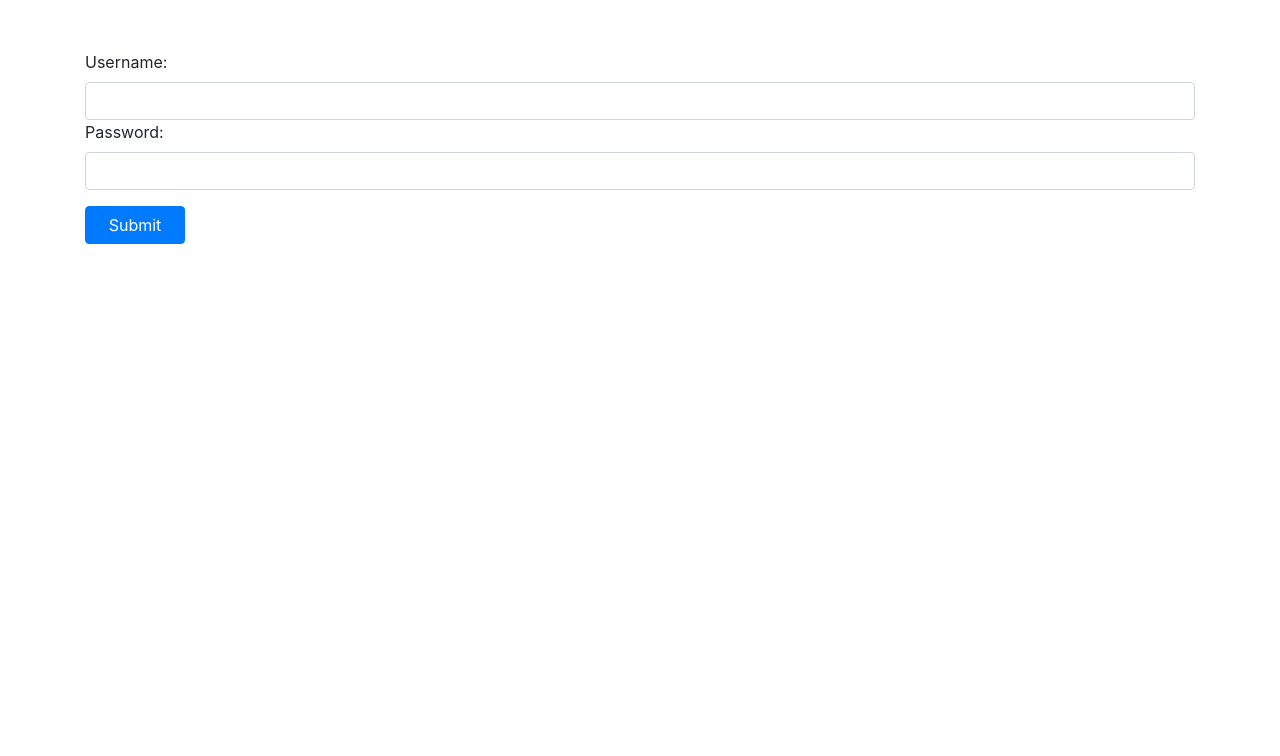
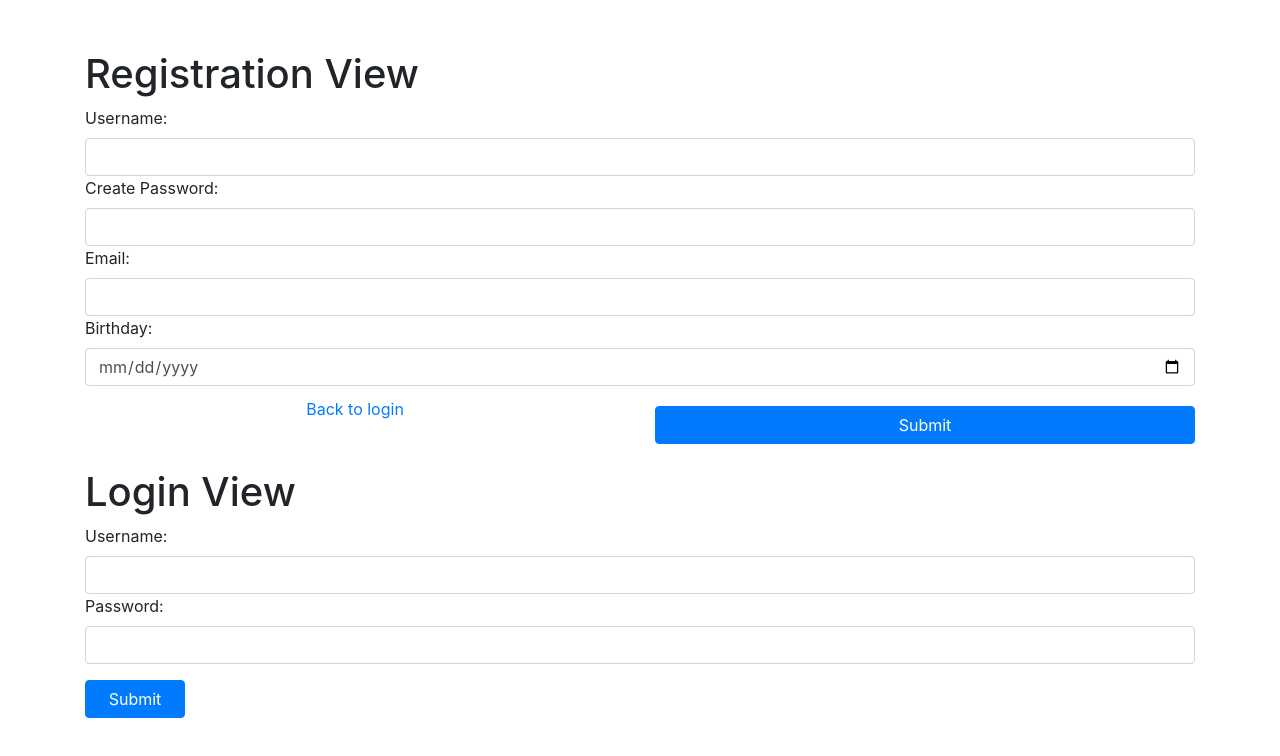
Before and after one commit to lukeferenc/myFlix-clientv2, a React (Vite) app: page / in a window 1280 px wide. Shown: the top 756 px of the page. Built offline with nearby package versions, Linux system fonts and the light colour scheme.

Commit message:
3.6 trying to fix addFavourites

```diff
--- a/src/components/login-view/login-view.jsx
+++ b/src/components/login-view/login-view.jsx
@@ -30,6 +30,7 @@ export function LoginView(props) {
 
   return (
     <Form>
+      <h1> Login View </h1>
       <Form.Group controlId="formUsername">
         <Form.Label>Username:</Form.Label>
         <Form.Control type="text" onChange={e => setUsername(e.target.value)} />
--- a/src/components/main-view/main-view.jsx
+++ b/src/components/main-view/main-view.jsx
@@ -104,6 +104,7 @@ class MainView extends React.Component {
 
     if (!user) return <Row>
       <Col>
+        <RegistrationView />
         <LoginView onLoggedIn={user => this.onLoggedIn(user)} />
       </Col>
     </Row>
@@ -135,7 +136,7 @@ class MainView extends React.Component {
             <Route path="/profile" render={() => {
                 return (
                   <Col>
-                    <ProfileView movies={movies} user={user}/>
+                    <ProfileView username={username} password={password} email={email} birthday={birthday} favourites={favourites} movies={movies} onBackClick={() => history.goBack()} removeMovie={(_id) => this.removeFromFavourites(_id)} />
                   </Col>
                 )
             }} />
--- a/src/components/movie-view/movie-view.jsx
+++ b/src/components/movie-view/movie-view.jsx
@@ -20,12 +20,13 @@ export class MovieView extends React.Component {
     document.removeEventListener('keypress', this.keypressCallback);
   }
 
-  addFavorite() {
+  addFavourite(_id) {
     const token = localStorage.getItem('token');
     const username = localStorage.getItem('user');
 
     axios.post(`https://lukesmovies.herokuapp.com/users/${username}/movies/${this.props.movie._id}`, {}, {
-      headers: { Authorization: `Bearer ${token}` }
+      headers: { Authorization: `Bearer ${token}` },
+      method: 'POST'
     })
       .then(response => {
         alert(`Added to Favorites List`)
@@ -64,8 +65,8 @@ export class MovieView extends React.Component {
           </Link>
           <span className="value">{movie.Director.Name}</span>
         </div>
-        <Button variant='danger' className="fav-button" value={movie._id} onClick={(e) => this.addFavorite(e, movie)}>
-          Add to Favorites
+        <Button variant='danger' className="fav-button" value={movie._id} onClick={(e) => this.addFavourite(e, movie)}>
+          Add to Favourites
         </Button>
         <Button variant="primary" onClick={() => { onBackClick(null); }}>Back</Button>
       </div>
--- a/src/components/profile-view/profile-edit.jsx
+++ b/src/components/profile-view/profile-edit.jsx
@@ -1,6 +1,7 @@
 import React, { useState, useEffect } from 'react';
 import {Button} from 'react-bootstrap';
 import axios from 'axios';
+import usePlaceholder from 'react-bootstrap/esm/usePlaceholder';
 
 export function ProfileEdit(props) {
     //const {password, setPassword};
@@ -16,12 +17,12 @@ export function ProfileEdit(props) {
         setPassword(props.password);
         setBirthday(props.birthday);
         setEmail(props.email);
-      }, [props]);
+      }, [props.username]);
 
     function handleUpdate(e) {
         e.preventDefault()
         let token = localStorage.getItem("token");
-        axios.put( `https://lukesmovies.herokuapp.com/users/${username}`,
+        axios.put( `https://lukesmovies.herokuapp.com/users/${localStorage.getItem("user")}`,
           {
               Username: username,
               Password: password,
@@ -33,6 +34,7 @@ export function ProfileEdit(props) {
           .then((response) => {
               const data = response.data;
               console.log(data);
+              localStorage.setItem("user", username )
               alert(username + " has been updated.");
               window.location.reload()
           })
@@ -48,7 +50,7 @@ export function ProfileEdit(props) {
             <label for="username">Username</label><br/>
             <input type="text" value={username} onChange={(e)=>setUsername(e.target.value)}/><br/>
             <label for="password">Password</label><br/>
-            <input onChange={(e)=>setPassword(e.target.value)}/><br/>
+            <input placeholder="Enter Your old Password or add a New One" type="password" onChange={(e)=>setPassword(e.target.value)}/><br/>
             <label for="birthday">Birthday</label><br/>
             <input type="text" value={birthday} onChange={(e)=>setBirthday(e.target.value)}/><br/>
             <label for="email">Email</label><br/>
--- a/src/components/registration-view/registration-view.jsx
+++ b/src/components/registration-view/registration-view.jsx
@@ -63,6 +63,7 @@ const formValidation = () => {
 
 return (
   <div className="register-wrapper">
+    <h1> Registration View </h1>
     <Form className="register-form"
       noValidate>
       <Form.Group>
```
